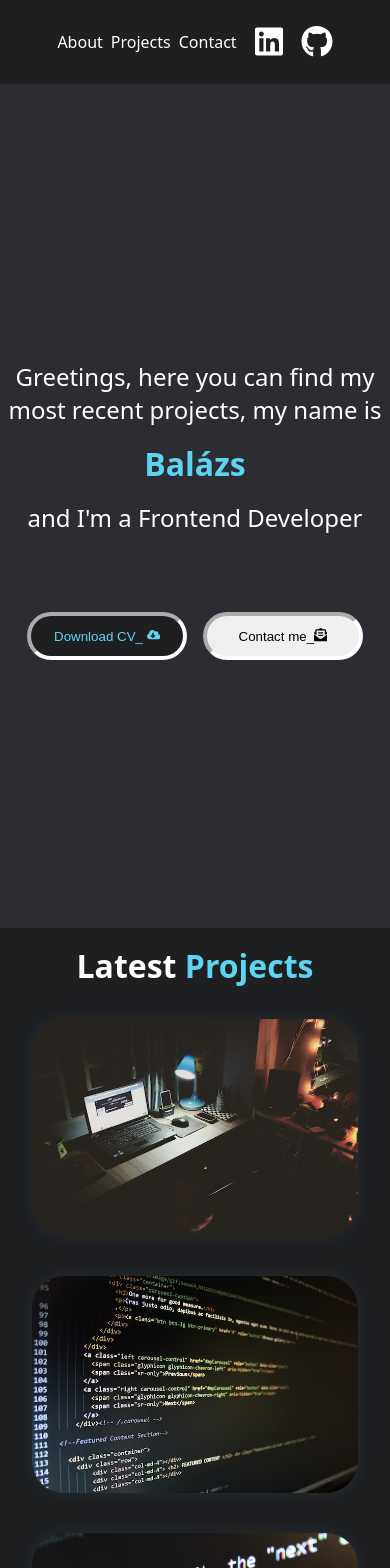
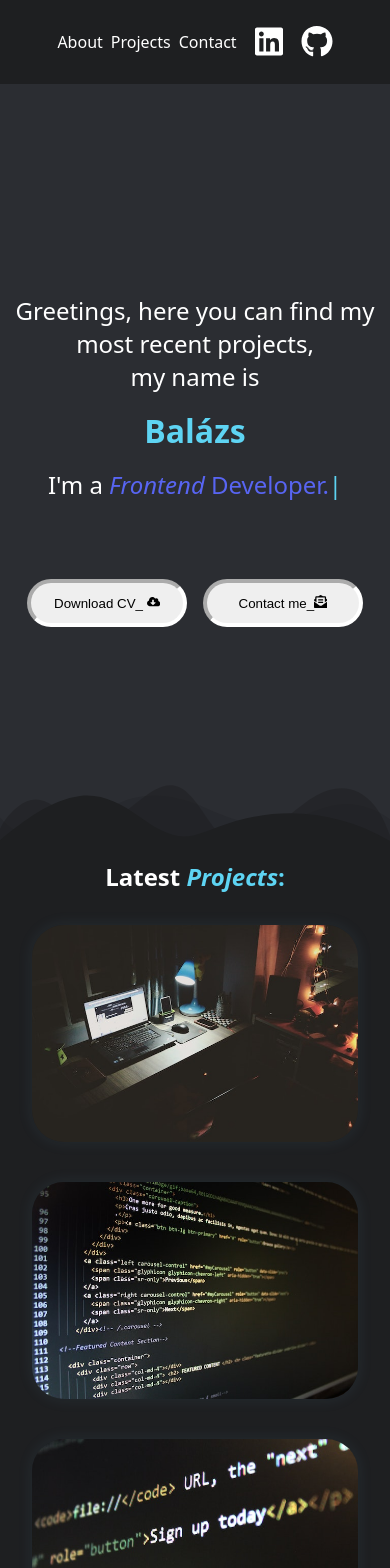
Before and after one commit to DelczBalazs/db-portfolio, a React (Create React App) app: page / in a window 390 px wide. Shown: the top 1568 px of the page. Built offline with nearby package versions, Linux system fonts and the light colour scheme.

Commit message:
Phase2Functions
Most of the functions of the website are implemented for now, next task is finishing responsibility and further improving the user experience.

```diff
--- a/package.json
+++ b/package.json
@@ -3,6 +3,7 @@
   "version": "0.1.0",
   "private": true,
   "dependencies": {
+    "@emailjs/browser": "^3.11.0",
     "@testing-library/jest-dom": "^5.16.5",
     "@testing-library/react": "^13.4.0",
     "@testing-library/user-event": "^13.5.0",
@@ -12,6 +13,7 @@
     "react-dom": "^18.2.0",
     "react-icons": "^4.7.1",
     "react-scripts": "5.0.1",
+    "typed.js": "^2.0.15",
     "web-vitals": "^2.1.4"
   },
   "scripts": {
--- a/src/App.css
+++ b/src/App.css
@@ -27,5 +27,4 @@ h2, span{
     align-items: center;
     text-align: center;
     color: #5ed4f3;
-    font-size: 2rem;
 }
--- a/src/components/About.css
+++ b/src/components/About.css
@@ -2,7 +2,7 @@
 .aboutContainer {
 
     width: 100%;
-    height: 100vh;
+    height: 90vh;
     display: flex;
     align-items: center;
     place-items: center;
@@ -13,16 +13,10 @@
 .aboutContent{
 
     display: flex;
-    /*position: absolute;
-    top:50%;
-    left: 50%;
-    transform: translate(-50%, -50%);
-    display: flex;
-    flex-direction: column;
-    align-items: center;    */
     flex-direction: column;
     text-align: center;
     align-items: center;
+    margin: 0 auto;
 }
 
 .aboutDiv{
@@ -75,10 +69,41 @@
     color: #5ed4f3;
 }
 
+.aboutWaves {
+    position: absolute;
+    bottom: 0;
+    left: 0;
+    width: 100%;
+    overflow: hidden;
+    line-height: 0;
+    transform: rotate(180deg);
+}
+
+.aboutWaves svg {
+    position: relative;
+    display: block;
+    width: calc(100% + 1.3px);
+    height: 100px;
+}
+
+.aboutWaves .shape-fill {
+    fill: #1E1F21;
+}
+
+
+#typedText{
+    color: #5865f2;
+}
+
 @media(max-width: 1190px){
 
     .aboutText{
         font-size: 2rem;
+    }
+
+    .aboutWaves svg{
+
+        height: 64px;
     }
 }
 
@@ -129,3 +154,10 @@
         width: 8rem;
     }
 }
+
+@media(max-height: 529px){
+
+    .aboutWaves{
+        visibility: hidden;
+    }
+}
--- a/src/components/About.js
+++ b/src/components/About.js
@@ -1,37 +1,60 @@
 import React from 'react'
 import { FaCloudDownloadAlt, FaEnvelopeOpenText} from 'react-icons/fa';
+import Typed from 'typed.js';
 import './About.css';
 
 
 const About = () => {
+
+  const el = React.useRef(null);
+
+  React.useEffect(() => {
+    const typed = new Typed(el.current, {
+      strings: ['<i>Frontend</i> Developer.', 'Problem <i>solver</i>.','<i>Music</i> lover.'  ],
+      typeSpeed: 100,
+      backSpeed: 45,
+      backDelay: 6000,
+      loop: true
+    });
+
+    return () => {
+      // Destroy Typed instance during cleanup to stop animation
+      typed.destroy();
+    };
+  }, []);
+
   return (
 
     <>
         <div className='aboutContainer'>
 
-
-
-
             <div className="aboutContent">
 
               <div className='aboutDiv'>
-                  <p className='aboutText' id='littleText'>Greetings, here you can find my most recent projects, my name is </p>
+                  <p className='aboutText' id='littleText'>Greetings, here you can find my most recent projects, <br />  my name is </p>
                   <h3 className='aboutText' id='nameText'>Balázs</h3>
-                  <p className='aboutText' id='dataText'>and I'm a Frontend Developer</p>
+                  <p className='aboutText' id='dataText'>I'm a <span id='typedText' ref={el} /> </p>
 
               </div>
 
               <br></br>
 
               <div className='aboutLinks'>
-                <button className='invertedButton'>Download CV_ <FaCloudDownloadAlt /></button>
+                <button>Download CV_ <FaCloudDownloadAlt /></button>
                 <button>Contact me_<FaEnvelopeOpenText /></button>
-                {/*<a href="https://github.com/delczbalazs" target="_blank">Resume <FaCloudDownloadAlt /></a>      */}
               </div>
 
+              <section aboutwavesContainer>
+                <div class="aboutWaves">
+                  <svg data-name="Layer 1" xmlns="http://www.w3.org/2000/svg" viewBox="0 0 1200 120" preserveAspectRatio="none">
+                      <path d="M0,0V46.29c47.79,22.2,103.59,32.17,158,28,70.36-5.37,136.33-33.31,206.8-37.5C438.64,32.43,512.34,53.67,583,72.05c69.27,18,138.3,24.88,209.4,13.08,36.15-6,69.85-17.84,104.45-29.34C989.49,25,1113-14.29,1200,52.47V0Z" opacity=".25" class="shape-fill"></path>
+                      <path d="M0,0V15.81C13,36.92,27.64,56.86,47.69,72.05,99.41,111.27,165,111,224.58,91.58c31.15-10.15,60.09-26.07,89.67-39.8,40.92-19,84.73-46,130.83-49.67,36.26-2.85,70.9,9.42,98.6,31.56,31.77,25.39,62.32,62,103.63,73,40.44,10.79,81.35-6.69,119.13-24.28s75.16-39,116.92-43.05c59.73-5.85,113.28,22.88,168.9,38.84,30.2,8.66,59,6.17,87.09-7.5,22.43-10.89,48-26.93,60.65-49.24V0Z" opacity=".5" class="shape-fill"></path>
+                      <path d="M0,0V5.63C149.93,59,314.09,71.32,475.83,42.57c43-7.64,84.23-20.12,127.61-26.46,59-8.63,112.48,12.24,165.56,35.4C827.93,77.22,886,95.24,951.2,90c86.53-7,172.46-45.71,248.8-84.81V0Z" class="shape-fill"></path>
+                  </svg>
+                </div>
+              </section>
+
             </div>
-
-
 
         </div>
     </>
--- a/src/components/Contact.css
+++ b/src/components/Contact.css
@@ -1,5 +1,8 @@
 .contactContainer{
-    background-color: #2b2d32;
+    background-image: url(../images/kekcirclescontact.svg);
+    background-repeat: no-repeat;
+    background-position: center;
+    background-size: cover;
 }
 
 label{
@@ -9,7 +12,7 @@ label{
 
 h2{
     padding-top: 1rem;
-    margin-bottom: 2rem;
+    margin-bottom: 1rem;
 }
 
 form{
@@ -34,6 +37,7 @@ form input, form textarea{
     border-radius: 1rem;
     outline: none;
     resize: none;
+    font-family: system-ui, -apple-system, BlinkMacSystemFont, 'Segoe UI', Roboto, Oxygen, Ubuntu, Cantarell, 'Open Sans', 'Helvetica Neue', sans-serif;
 }
 
 .btn{
@@ -42,6 +46,7 @@ form input, form textarea{
     width: 30%;
     height: 3rem;
     margin: 0 auto;
+    margin-top: 1rem;
 }
 
 @media(max-width: 480px){
--- a/src/components/Footer.js
+++ b/src/components/Footer.js
@@ -6,7 +6,7 @@ const Footer = () => {
   return (
     <div className='footerContainer'>
         <div className="myInfo">
-            <h2>| Developed by: Délczeg Balázs &copy;  2023 | </h2>
+            <h2>| <i>Developed by</i>: Délczeg Balázs <i>&copy;  2023</i> | </h2>
         </div>
 
         <div className="myLinks">
--- a/src/components/Header.js
+++ b/src/components/Header.js
@@ -7,14 +7,14 @@ const Header = () => {
     <>
       <nav className="container">
         <div className="navButtons socialLinks">
-          <a href="#">About</a>
-          <a href="#">Projects</a>
-          <a href="#">Contact</a>
+          <a href="/#">About</a>
+          <a href="/#">Projects</a>
+          <a href="/#">Contact</a>
         </div>
 
         <div className="navLinks">
-          <a href="https://www.linkedin.com/in/delczegbalazs/" target="_blank"><FaLinkedin /></a>
-          <a href="https://github.com/delczbalazs" target="_blank"><FaGithub /></a>
+          <a href="https://www.linkedin.com/in/delczegbalazs/" target="_blank" rel="noreferrer"><FaLinkedin /></a>
+          <a href="https://github.com/delczbalazs" target="_blank" rel="noreferrer"><FaGithub /></a>
         </div>
       </nav>
     </>
--- a/src/components/Projects.css
+++ b/src/components/Projects.css
@@ -7,14 +7,13 @@
 .portfolio h2{
     margin-bottom: 2rem;
 }
-
 .portfolioContainer{
 
     display: grid;
     grid-template-columns: repeat(3, 1fr);
     align-items: center;
     gap: 2.5rem;
-    margin-bottom: 4rem;
+    margin-bottom: 7rem;
     margin-right: 2rem;
     margin-left: 2rem;
 }
@@ -94,14 +93,46 @@
 .portfolioLayer a{
 
     font-size: 1.6rem;
+    gap: 2rem;
     color: #1e1f21;
 }
+
 
 a:hover{
     color: #5ed4f3;
 
 }
 
+.projectwavesContainer{
+
+    position: relative;
+}
+
+.projectWaves {
+    position: absolute;
+    bottom: 0;
+    left: 0;
+    width: 100%;
+    overflow: hidden;
+    line-height: 0;
+    transform: rotate(180deg);
+}
+
+.projectWaves svg {
+    position: relative;
+    display: block;
+    width: calc(100% + 1.3px);
+    height: 39px;
+}
+
+.projectWaves .shape-fill {
+    fill: #2B2D32;
+}
+
+.links a{
+
+    margin: 1rem 1rem 0 1rem;
+}
 
 @media(max-width: 1550px){
 
@@ -120,7 +151,14 @@ a:hover{
     }
 }
 
-@media (max-width: 450px){
+@media(max-width: 470px){
+
+    .projectWaves svg{
+        visibility: hidden;
+    }
+}
+
+@media (max-width: 510px){
 
     section.portfolio h4 {
 
@@ -145,11 +183,16 @@ a:hover{
     }
 }
 
-@media (max-width: 319px){
+@media (max-width: 370px){
+
+    .portfolioContainer{
+
+        margin-bottom: 5rem;
+    }
 
     section.portfolio h4 {
 
-        font-size: 1rem;
+        font-size: 0.75rem;
     }
 
     section.portfolio p{
@@ -167,5 +210,6 @@ a:hover{
 
         width: 1.5rem;
         height: 1.5rem;
+        margin: 0 0.5rem 0 0.5rem;
     }
 }
--- a/src/components/Projects.js
+++ b/src/components/Projects.js
@@ -1,5 +1,5 @@
 import React from "react";
-import { FaExternalLinkAlt} from 'react-icons/fa';
+import { FaExternalLinkAlt, FaGithub} from 'react-icons/fa';
 import kep1 from '../images/pexels1.jpg';
 import kep2 from '../images/pexels2.jpg';
 import kep3 from '../images/pexels3.jpg';
@@ -14,7 +14,7 @@ const Projects = () => {
 
       <section className="portfolio" id="portfolio">
 
-        <h2 className="heading">Latest <span>Projects</span> </h2>
+        <h2 className="heading">Latest <span><i>Projects</i>:</span> </h2>
 
         <div className="portfolioContainer">
 
@@ -23,7 +23,10 @@ const Projects = () => {
             <div className="portfolioLayer">
               <h4>Teszt egyes</h4>
               <p>Lorem ipsum dolor sit amet consectetur adipisicing elit. Facere, soluta?</p>
+              <div className="links">
                 <a href="/#"> <FaExternalLinkAlt/> </a>
+                <a href="/#"> <FaGithub/> </a>
+              </div>
             </div>
           </div>
 
@@ -32,7 +35,10 @@ const Projects = () => {
             <div className="portfolioLayer">
               <h4>Teszt egyes</h4>
               <p>Lorem ipsum dolor sit amet consectetur adipisicing elit. Facere, soluta?</p>
+              <div className="links">
                 <a href="/#"> <FaExternalLinkAlt/> </a>
+                <a href="/#"> <FaGithub/> </a>
+              </div>
             </div>
           </div>
 
@@ -41,7 +47,10 @@ const Projects = () => {
             <div className="portfolioLayer">
               <h4>Teszt egyes</h4>
               <p>Lorem ipsum dolor sit amet consectetur adipisicing elit. Facere, soluta?</p>
+              <div className="links">
                 <a href="/#"> <FaExternalLinkAlt/> </a>
+                <a href="/#"> <FaGithub/> </a>
+              </div>
             </div>
           </div>
 
@@ -50,7 +59,10 @@ const Projects = () => {
             <div className="portfolioLayer">
               <h4>Teszt egyes</h4>
               <p>Lorem ipsum dolor sit amet consectetur adipisicing elit. Facere, soluta?</p>
+              <div className="links">
                 <a href="/#"> <FaExternalLinkAlt/> </a>
+                <a href="/#"> <FaGithub/> </a>
+              </div>
             </div>
           </div>
 
@@ -59,7 +71,10 @@ const Projects = () => {
             <div className="portfolioLayer">
               <h4>Teszt egyes</h4>
               <p>Lorem ipsum dolor sit amet consectetur adipisicing elit. Facere, soluta?</p>
+              <div className="links">
                 <a href="/#"> <FaExternalLinkAlt/> </a>
+                <a href="/#"> <FaGithub/> </a>
+              </div>
             </div>
           </div>
 
@@ -68,11 +83,24 @@ const Projects = () => {
             <div className="portfolioLayer">
               <h4>Teszt egyes</h4>
               <p>Lorem ipsum dolor sit amet consectetur adipisicing elit. Facere, soluta?</p>
+              <div className="links">
                 <a href="/#"> <FaExternalLinkAlt/> </a>
+                <a href="/#"> <FaGithub/> </a>
+              </div>
             </div>
           </div>
 
         </div>
+
+        <section className="projectwavesContainer">
+          <div class="projectWaves">
+            <svg data-name="Layer 1" xmlns="http://www.w3.org/2000/svg" viewBox="0 0 1200 120" preserveAspectRatio="none">
+                <path d="M0,0V46.29c47.79,22.2,103.59,32.17,158,28,70.36-5.37,136.33-33.31,206.8-37.5C438.64,32.43,512.34,53.67,583,72.05c69.27,18,138.3,24.88,209.4,13.08,36.15-6,69.85-17.84,104.45-29.34C989.49,25,1113-14.29,1200,52.47V0Z" opacity=".25" class="shape-fill"></path>
+                <path d="M0,0V15.81C13,36.92,27.64,56.86,47.69,72.05,99.41,111.27,165,111,224.58,91.58c31.15-10.15,60.09-26.07,89.67-39.8,40.92-19,84.73-46,130.83-49.67,36.26-2.85,70.9,9.42,98.6,31.56,31.77,25.39,62.32,62,103.63,73,40.44,10.79,81.35-6.69,119.13-24.28s75.16-39,116.92-43.05c59.73-5.85,113.28,22.88,168.9,38.84,30.2,8.66,59,6.17,87.09-7.5,22.43-10.89,48-26.93,60.65-49.24V0Z" opacity=".5" class="shape-fill"></path>
+                <path d="M0,0V5.63C149.93,59,314.09,71.32,475.83,42.57c43-7.64,84.23-20.12,127.61-26.46,59-8.63,112.48,12.24,165.56,35.4C827.93,77.22,886,95.24,951.2,90c86.53-7,172.46-45.71,248.8-84.81V0Z" class="shape-fill"></path>
+            </svg>
+          </div>
+        </section>
 
       </section>
 
```
Also changed, not shown: src/components/Contact.js (+30 -10 lines), src/components/Footer.css (+8 -8 lines), src/images/kekcirclescontact.svg (added), 1 other file (tests, documents, lock files or other folders). Lines whose indentation alone changed are shown as unchanged.
